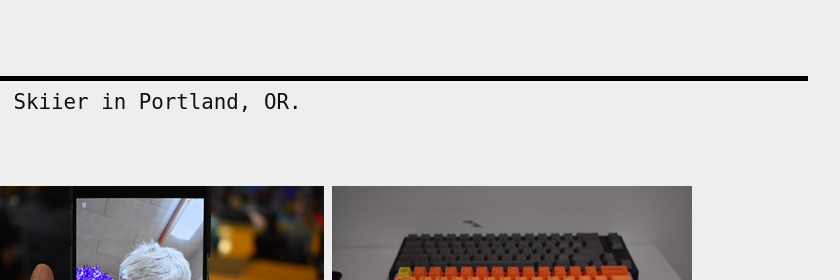
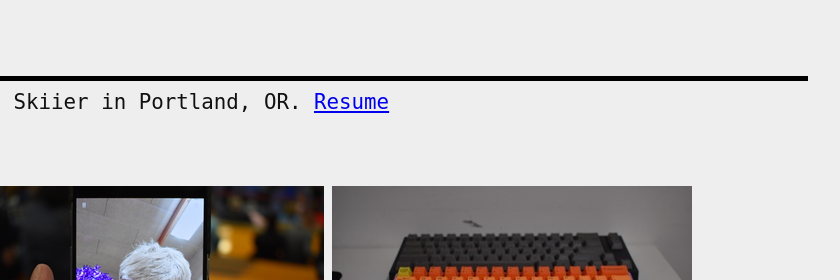
Before and after one commit to calebeby/fharding1.github.io, a plain HTML site: page index.html in a window 1280 px wide. Shown: the top 280 px of the page, 440-1280 px from the left. Drawn offline with Linux system fonts and the light colour scheme.

Commit message:
Add resume

```diff
--- a/index.html
+++ b/index.html
@@ -16,7 +16,9 @@
   </div>
 
   <div id="main">
-    <p>Programmer, Roboticist, Student, Skiier in Portland, OR.</p>
+    <p>Programmer, Roboticist, Student, Skiier in Portland, OR.
+      <a href="/resume.pdf">Resume</a>
+    </p>
     <ul id="contact">
       <li>
         <a href="https://github.com/fharding1">
@@ -41,6 +43,8 @@
     </ul>
   </div>
 
+
+
   <div id="photos">
     <img alt="Ski Racing" src="media/skiracing-resized.jpg"></img>
     <img alt="Photography" src="media/photography-resized.jpg"></img>
```
Also changed, not shown: 1 other file.
